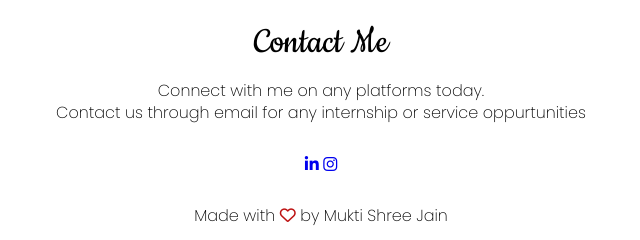
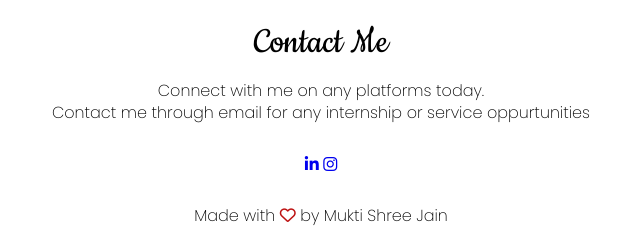
Before and after one commit to muktishreejain/protfolioproject, a plain HTML site: page index.html in a window 1280 px wide. Shown: the part 2812-3052 px from the top of the page, 319-959 px from the left. Drawn offline with Linux system fonts and the light colour scheme.

Commit message:
Update index.html

```diff
--- a/index.html
+++ b/index.html
@@ -103,7 +103,7 @@
         <section class="footer">
             <h4>Contact Me</h4>
 
-            <p>Connect with me on any platforms today.<br>Contact us through email for any internship or service oppurtunities</p>
+            <p>Connect with me on any platforms today.<br>Contact me through email for any internship or service oppurtunities</p>
             <div class="icons">
                 <a href="https://www.linkedin.com/in/mukti-shree-jain-929b44241/"><i class="fa-brands fa-linkedin-in"></i></a>
                 <a href="https://www.instagram.com/muk.tiiii/"><i class="fa-brands fa-instagram"></i></a>
```
